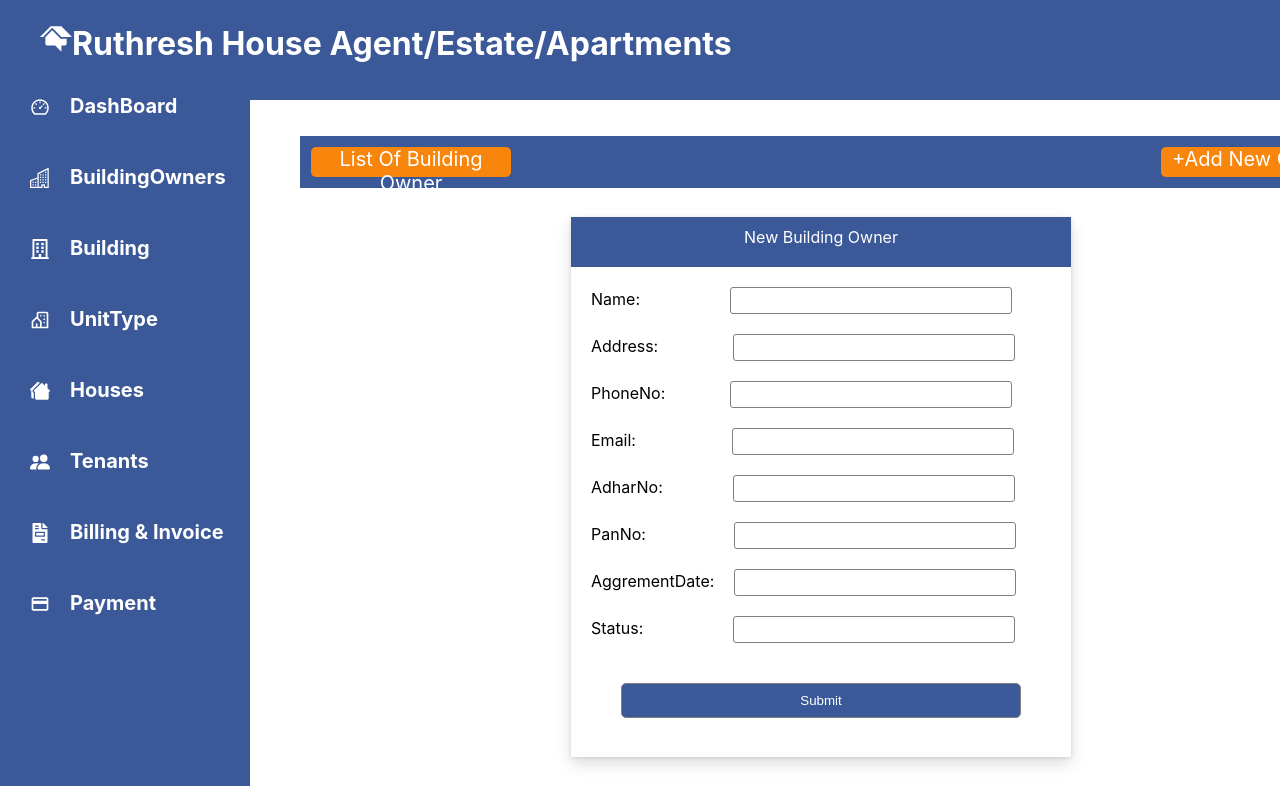
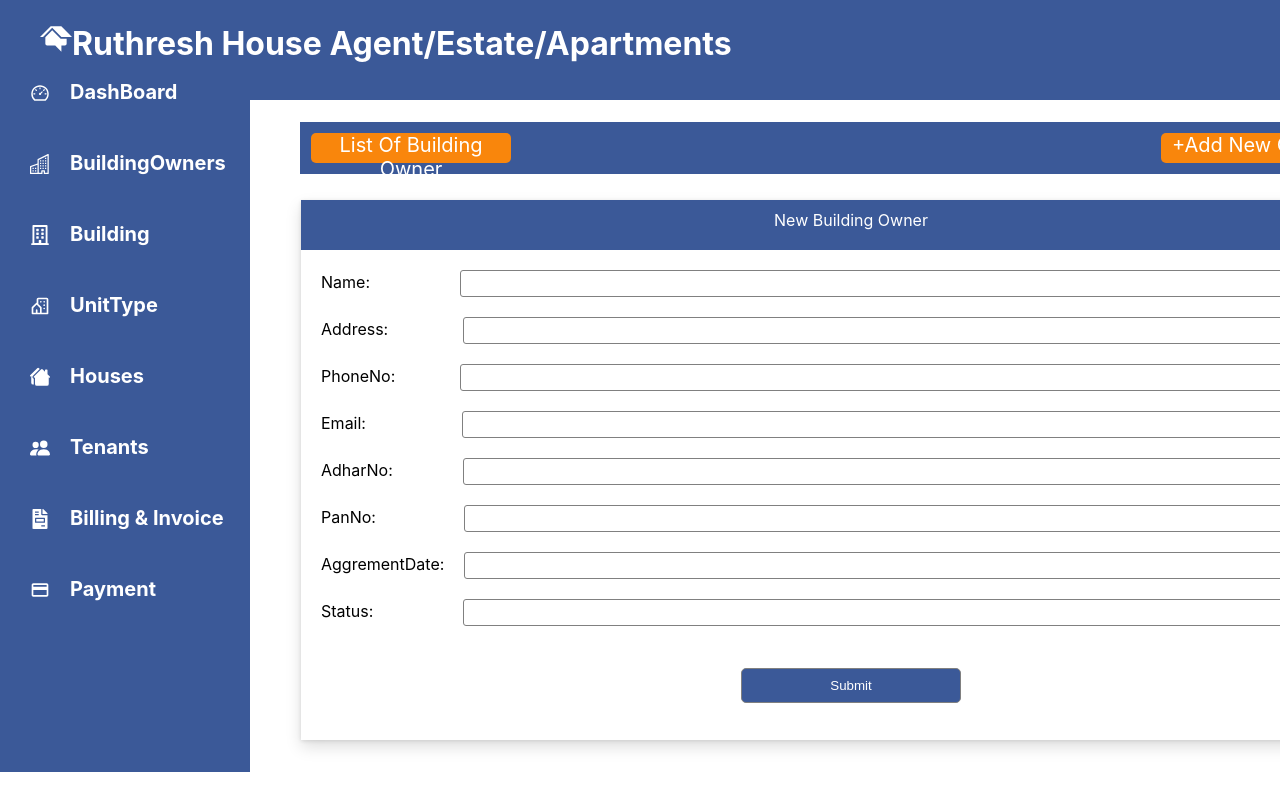
Before and after one commit to jagadeeswarisai/React-House-Rental--Application, a React (Create React App) app: page /dashboard/building/buildingowners in a window 1280 px wide. Shown: the top 800 px of the page. Built offline with nearby package versions, Linux system fonts and the light colour scheme.

Commit message:
Add new components

```diff
--- a/src/Component/Building.jsx
+++ b/src/Component/Building.jsx
@@ -8,7 +8,7 @@ function Building()
         <nav>
       <div class="header">
         <div class="Dash">
-        <Link id="dash"to="/dashboard/building/buildinlist">List Of Building Owner</Link>
+        <Link id="dash"to="/dashboard/building/buildinglist">List Of Building Owner</Link>
         </div>
         <div class="own">
         <Link id="own"to="/dashboard/building/buildingowners">+Add New Owners</Link>
--- a/src/Component/BuildingOwners.css
+++ b/src/Component/BuildingOwners.css
@@ -1,15 +1,13 @@
 .build
 {
-    width: 500px;
+    width: 100%;
     height:540px;
-
-    margin-top: 80px;
-   margin-left: 270px;
+    margin:7% auto;
    box-shadow: 0 7px 15px 0 rgba(0, 0, 0, .13), 0 1px 4px 0 rgba(0, 0, 0, .11);
 }
 .owner
 {
-    width: 500px;
+    width: 100%;
     height:40px;
     text-align: center;
     padding-top: 10px;
@@ -19,7 +17,7 @@
 }
 #Name
 {
-    width:280px;
+    width:80%;
     height:25px;
     border:1px solid gray;
     margin-left: 90px;
@@ -28,7 +26,7 @@
 }
 #Address
 {
-    width:280px;
+    width:80%;
     height:25px;
     border:1px solid gray;
     margin-left: 75px;
@@ -36,7 +34,7 @@
 }
 #PhoneNo
 {
-    width:280px;
+    width:80%;
     height:25px;
     border:1px solid gray;
     margin-left:65px;
@@ -44,7 +42,7 @@
 }
 #Email
 {
-    width:280px;
+    width:80%;
     height:25px;
     border:1px solid gray;
     margin-left: 96px;
@@ -52,7 +50,7 @@
 }
 #AdharNo
 {
-    width:280px;
+    width:80%;
     height:25px;
     border:1px solid gray;
     margin-left: 70px;
@@ -60,7 +58,7 @@
 }
 #PanNo
 {
-    width:280px;
+    width:80%;
     height:25px;
     border:1px solid gray;
     margin-left: 88px;
@@ -68,7 +66,7 @@
 }
 #Aggrement
 {
-    width:280px;
+    width:80%;
     height:25px;
     border:1px solid gray;
     margin-left: 20px;
@@ -76,7 +74,7 @@
 }
 #Status
 {
-    width:280px;
+    width:80%;
     height:25px;
     border:1px solid gray;
     margin-left: 90px;
@@ -84,11 +82,11 @@
 }
 #Submit
 {
-    width:400px;
+    width:20%;
     height:35px;
     border:1px solid gray;
     border-radius: 5px;
-    margin-left: 50px;
+    margin:2px 40%;
     background-color: #3b5998;
     color:white;
 
--- a/src/Component/Buildinglist.css
+++ b/src/Component/Buildinglist.css
@@ -1,18 +1,16 @@
 .building{
-    width:400px;
+    width:100%;
     height:470px;
+    margin:10% auto;
 
-    margin-top: 100px;
-    margin-left: 350px;
     box-shadow: 0 7px 15px 0 rgba(0, 0, 0, .13), 0 1px 4px 0 rgba(0, 0, 0, .11);
 }
 p{
-    margin-left: 30px;
-    margin-top: 10px;
+    text-align: center;
 }
 #row1
 {
-    width:400px;
+    width:100%;
     height: 40px;
 
     text-align:center;
--- a/src/Component/Dashboard.css
+++ b/src/Component/Dashboard.css
@@ -28,7 +28,7 @@ text-decoration: none;
  {
     width:250px;
     height:689px;
-    margin-top: 34px;
+    margin-top: 20px;
     background-color:#3b5998;
     font-size: 20px;
     font-weight: bold;
--- a/src/Component/NewBuildingOwners.css
+++ b/src/Component/NewBuildingOwners.css
@@ -1,8 +1,8 @@
 .Box
 {
     width:100%;
-    height:350px;
-  margin:15% auto;
+    height:420px;
+  margin:11% auto;
     box-shadow: 0 7px 15px 0 rgba(0, 0, 0, .13), 0 1px 4px 0 rgba(0, 0, 0, .11);
 }
 #h1
@@ -22,34 +22,34 @@
 }
 #BuildingName
 {
-    width:80%;
+    width:90%;
     height:25px;
     border:1px solid gray;
-    margin:2% 0px;
+    margin: 0px 5%;
     border-radius: 3px;
 }
 #Floors
 {
-    width:80%;
+    width:90%;
     height:25px;
     border:1px solid gray;
-    margin-left:53px;
+    margin: 0px 5%;
     border-radius: 3px;
 }
 #Owner
 {
-    width:80%;
+    width:90%;
     height:25px;
     border:1px solid gray;
-    margin-left:93px;
+    margin: 0px 5%;
     border-radius: 3px;
 }
 #Location
 {
-    width:80%;
+    width:90%;
     height:25px;
     border:1px solid gray;
-    margin-left:79px;
+    margin: 0px 5%;
     border-radius: 3px;
 }
 #Submit1
@@ -58,7 +58,8 @@
     border:1px solid  #3b5998;
     height:35px;
     border-radius: 3px;
-    margin:5px 40%;
+    margin:2px 40%;
     background-color: #3b5998;
     color:white;
+    margin-top:-12px;
 }
--- a/src/Component/NewBuildingOwnerslist.css
+++ b/src/Component/NewBuildingOwnerslist.css
@@ -1,8 +1,7 @@
 .buildingname
 {
-    width:400px;
+    width:100%;
     height:300px;
-    margin-top: 170px;
-    margin-left: 350px;
+    margin:15% auto;
     box-shadow: 0 7px 15px 0 rgba(0, 0, 0, .13), 0 1px 4px 0 rgba(0, 0, 0, .11);
 }
```
